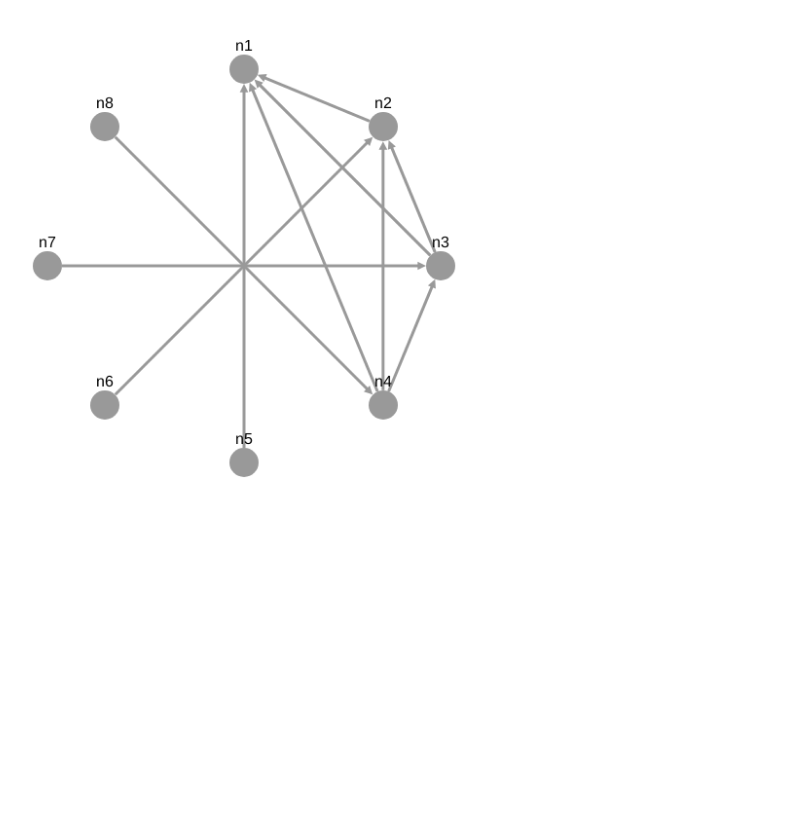
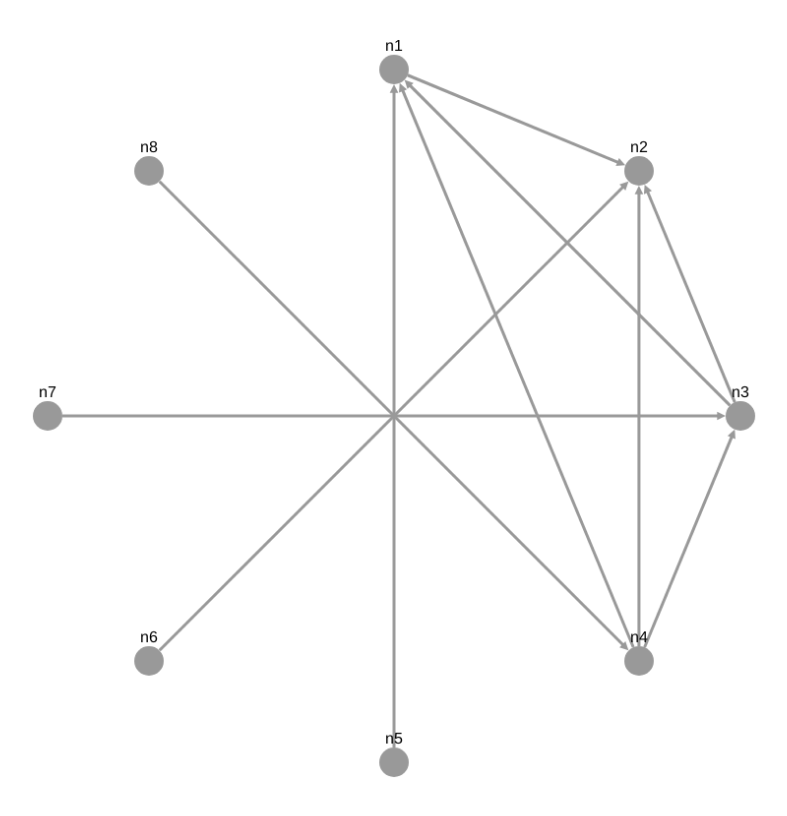
Before and after one commit to CsabaBarsony/genwork, a plain HTML site: page index.html in a window 1280 px wide. Shown: the whole page, without its empty margins (14-801 px from the left). Drawn offline with Linux system fonts and the light colour scheme.

Commit message:
events, actions

```diff
--- a/index.html
+++ b/index.html
@@ -5,8 +5,8 @@
     <title></title>
     <style>
         #graph {
-            width: 500px;
-            height: 500px;
+            width: 800px;
+            height: 800px;
         }
     </style>
 </head>
--- a/main.js
+++ b/main.js
@@ -1,9 +1,12 @@
 let nodeMaxId = 1;
 let edgeMaxId = 1;
 class Node {
-    constructor(connections = []) {
+    constructor(actions, generation, connections = []) {
+        this.entry = actions.entry;
+        this.exit = actions.exit;
+        this.generation = generation;
         this.connections = connections.map((c) => {
-            if(!(c instanceof Node)) {
+            if(!(c.node instanceof Node)) {
                 throw new Error('Node constructor: connection is not a Node.');
             }
             return c;
@@ -19,26 +22,52 @@ class Node {
         }
     }
 }
-let n1 = new Node();
+let n1 = new Node({ entry: null, exit: null }, 0);
 let dna = [
     {
-        rounds: 2,
-        type: 1
+        rounds: 1,
+        type: 3,
+        event: 1,
+        entry: 1,
+        exit: null
     },
     {
         rounds: 1,
-        type: 2
+        type: 1,
+        event: 2,
+        entry: 2,
+        exit: 3
+    },
+    {
+        rounds: 1,
+        type: 2,
+        event: 3,
+        entry: null,
+        exit: 2
     }
 ];
+let generation = 0;
 let nodes = [n1];
 dna.forEach((word) => {
     for(let i = 0; i < word.rounds; i++) {
-        nodes.forEach((n) => {
+        generation++;
+        nodes.forEach((parent) => {
+            var connections = nodes.map((n) => {
+                return {
+                    node: n,
+                    event: word.event
+                };
+            });
             if(word.type === 1) {
-                nodes.push(new Node(nodes));
+                nodes.push(new Node({ entry: word.entry, exit: word.exit }, generation, connections));
             }
             else if(word.type === 2) {
-                nodes.push(new Node([n]));
+                nodes.push(new Node({ entry: word.entry, exit: word.exit }, generation, [{ node: parent, event: word.event }]));
+            }
+            else if(word.type === 3) {
+                var newNode = new Node({ entry: word.entry, exit: word.exit }, generation);
+                parent.addConnection({ node: newNode, event: word.event });
+                nodes.push(newNode);
             }
         });
     }
@@ -54,9 +83,9 @@ nodes.forEach((n) => {
     n.connections.forEach((c) => {
         graph.push({
             data: {
-                id: '' + n.id + ', ' + c.id,
+                id: '' + n.id + ', ' + c.node.id,
                 source: n.id,
-                target: c.id
+                target: c.node.id
             }
         });
     });
@@ -84,3 +113,8 @@ let cy = cytoscape({
         }
     ]
 });
+let finishStates = 0;
+nodes.forEach((n) => {
+    if(n.connections.length === 0) finishStates++;
+});
+console.log('finish state ratio: ' + ((1 / (finishStates / nodes.length)) / nodes.length));
```
Also changed, not shown: 1 other file.
